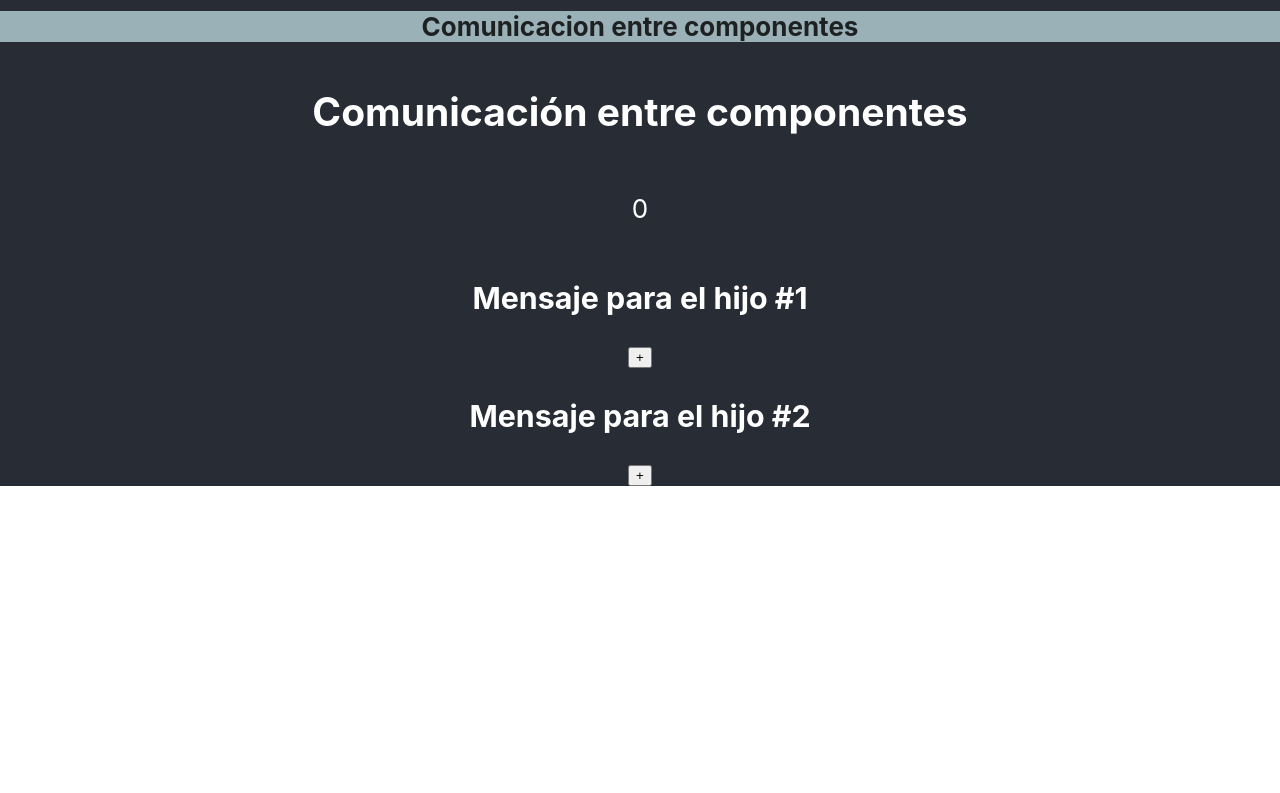
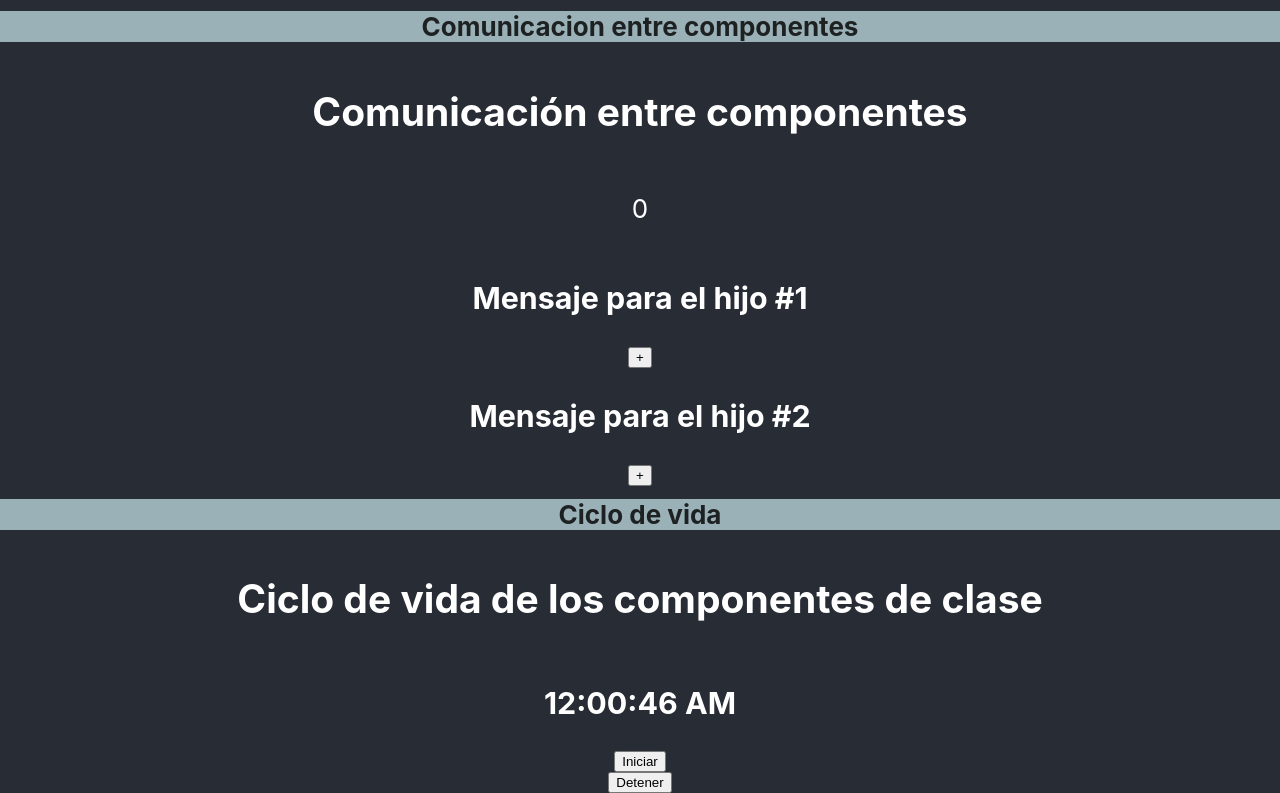
Before and after one commit to roman-bgonz/react-projects, a React (Create React App) app in the folder react-basicos/: page / in a window 1280 px wide. Shown: the part 2515-3308 px from the top of the page. Before the commit the page ends 3001 px from the top, so only its background shows below. Built offline with nearby package versions, Linux system fonts and the light colour scheme.

Commit message:
Ciclo de vida de los componentes de clase

```diff
--- a/react-basicos/src/App.js
+++ b/react-basicos/src/App.js
@@ -8,6 +8,7 @@
 import RenderizadoElementos from "./components/RenderizadoElementos";
 import { EventosES6, EventosES7, MasEventos } from "./components/Eventos";
 import Padre from "./components/ComunicacionComponentes";
+import CicloVida from "./components/CicloVida";
 
 function App() {
   return (
@@ -48,6 +49,9 @@
 
         <hr className="hr-text" data-content="Comunicacion entre componentes" />
         <Padre />
+
+        <hr className="hr-text" data-content="Ciclo de vida" />
+        <CicloVida />
       </header>
     </div>
   );
--- /dev/null
+++ b/react-basicos/src/components/CicloVida.js
@@ -0,0 +1,59 @@
+import React, { Component } from "react";
+
+export default class CicloVida extends Component {
+  constructor(props) {
+    super(props);
+    console.log(0, "El componente de inicializa, aún NO está en el DOM");
+
+    this.state = {
+      hora: new Date().toLocaleTimeString(),
+    };
+
+    this.temporizador = null;
+  }
+
+  componentDidMount() {
+    console.log(1, "El componente ya se encuentra en el DOM");
+  }
+
+  componentDidUpdate(prevProps, prevState) {
+    console.log(2, "El estado o las props han cambiado");
+    console.log(prevProps);
+    console.log(prevState);
+  }
+
+  componentWillUnmount() {
+    console.log(3, "El componente ha sido eliminado del DOM");
+  }
+
+  tictac = () => {
+    this.temporizador = setInterval(() => {
+      this.setState({
+        hora: new Date().toLocaleTimeString(),
+      });
+    }, 1000);
+  };
+
+  iniciar = () => {
+    this.tictac();
+  };
+
+  detener = () => {
+    clearInterval(this.temporizador);
+  };
+
+  render() {
+    console.log(
+      4,
+      "El componente se dibuja o redibuja por algún cambio en el DOM"
+    );
+    return (
+      <>
+        <h2>Ciclo de vida de los componentes de clase</h2>
+        <h3>{this.state.hora}</h3>
+        <button onClick={this.iniciar}>Iniciar</button>
+        <button onClick={this.detener}>Detener</button>
+      </>
+    );
+  }
+}
```
Also changed, not shown: react-basicos/Notas.txt.
